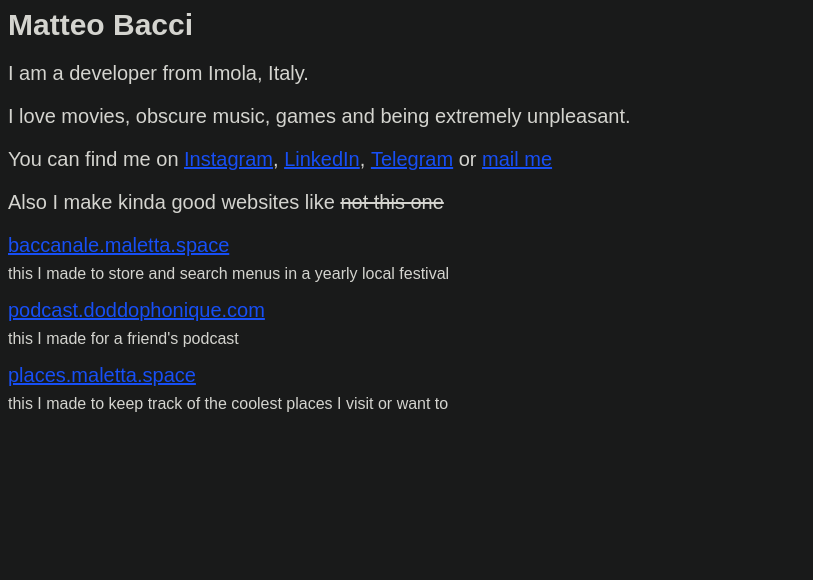
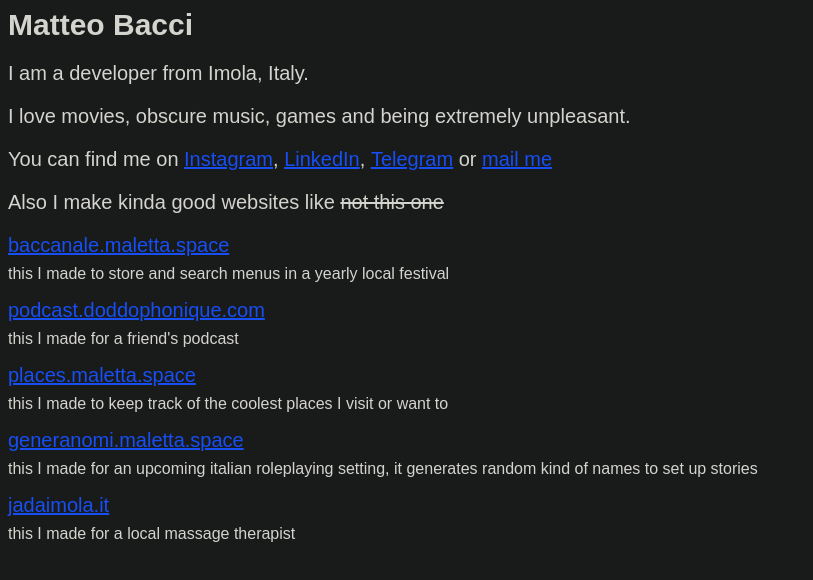
Before and after one commit to Sbax/personal-website, a React (Create React App) app: page / in a window 1280 px wide. Shown: the top 580 px of the page, without its empty margins (0-813 px from the left). Built offline with nearby package versions, Linux system fonts and the light colour scheme.

Commit message:
Added some sites

```diff
--- a/src/App.js
+++ b/src/App.js
@@ -130,6 +130,19 @@ function App() {
             this I made to keep track of the coolest places I visit or want to
           </p>
         </Item>
+        <Item>
+          <a href="https://generanomi.maletta.space/">
+            generanomi.maletta.space
+          </a>
+          <p>
+            this I made for an upcoming italian roleplaying setting, it
+            generates random kind of names to set up stories
+          </p>
+        </Item>
+        <Item>
+          <a href="https://jadaimola.it/">jadaimola.it</a>
+          <p>this I made for a local massage therapist</p>
+        </Item>
       </Portfolio>
     </main>
   );
```
